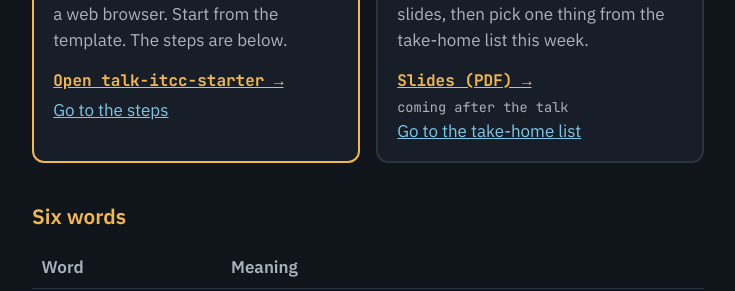
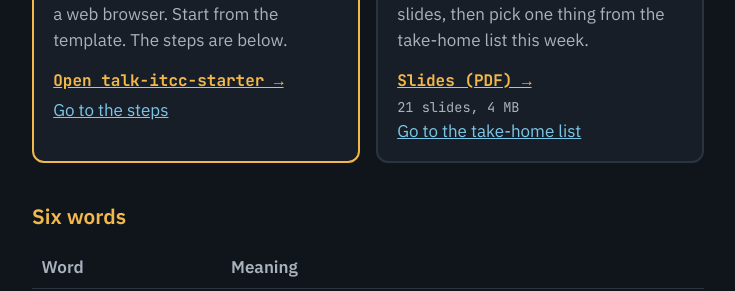
Before and after one commit to norrisaftcc/norrisaftcc.github.io, a Jekyll site: the page itcc26/index.html, which Jekyll copies as it is, in a window 1280 px wide and 900 px high. Shown: the part 318-609 px from the top of the window, without its empty margins (272-1007 px from the left). Built offline with Jekyll 4.4.1, drawn with Linux system fonts in a browser that asks for light colours.

Commit message:
Add the slides PDF to the ITCC talk page
The deck as a 21-page PDF without speaker notes.

Co-Authored-By: Claude Opus 5.5 <noreply@anthropic.com>

```diff
--- a/itcc26/index.html
+++ b/itcc26/index.html
@@ -70,7 +70,7 @@
     <section class="track" aria-labelledby="t2">
       <h2 id="t2">Watch now, try later</h2>
       <p>No account needed today. Get the slides, then pick one thing from the take-home list this week.</p>
-      <a class="go" href="slides.pdf">Slides (PDF) →</a> <span class="soon">coming after the talk</span>
+      <a class="go" href="slides.pdf">Slides (PDF) →</a> <span class="soon">21 slides, 4 MB</span>
       <a href="#take-home">Go to the take-home list</a>
     </section>
   </div>
```
Also changed, not shown: itcc26/README.md (+1 -1 lines), 1 other file.
